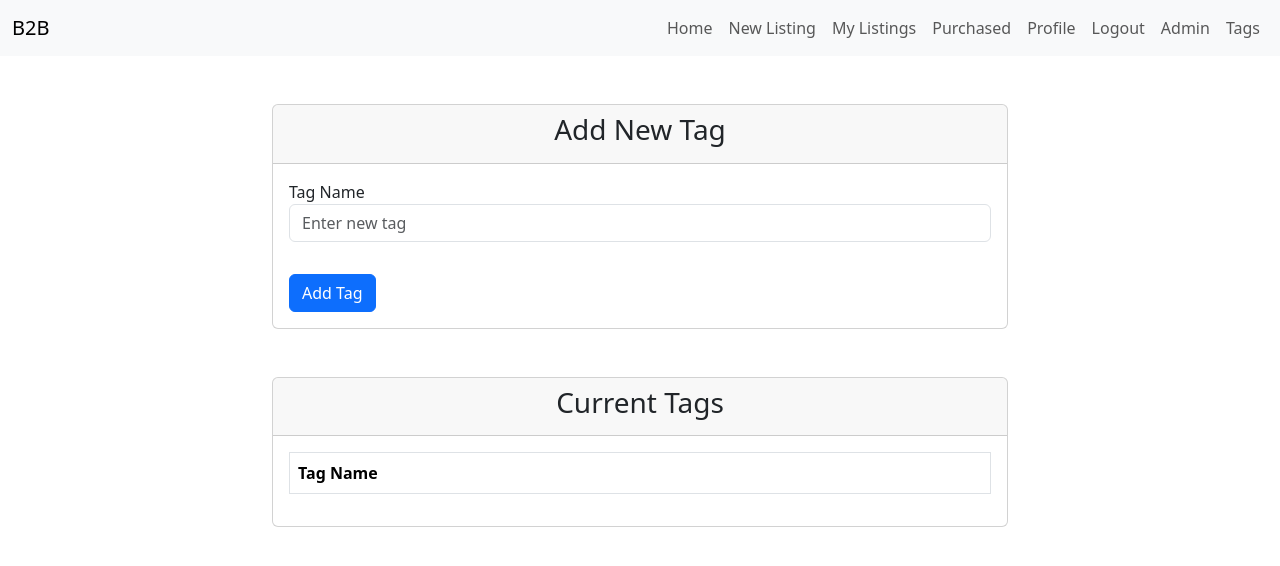
After one commit to ZafirChowdhury/b2bWeb, a Flask app: page /admin_tag in a window 1280 px wide. The commit adds this page. Shown: the top 566 px of the page. Run offline with Flask 3, Linux system fonts and the light colour scheme; the visitor is signed in with stand-in values (Sample User, id 1); data that the repository does not hold is empty; some libraries are stand-ins or nearby versions.

Commit message:
Add new tag

```diff
--- a/app.py
+++ b/app.py
@@ -665,3 +665,23 @@ def delete_review(review_id, profile_id):
     database.save("DELETE FROM profile_reviews WHERE review_id = %s", (review_id, ))
 
     return redirect(url_for("profile", user_id=profile_id))
+
+
+@app.route("/admin_tag", methods=["GET", "POST"])
+def admin_tag():
+    if not session.get("user_id"):
+        return redirect(url_for("login"))
+
+    if not session.get("is_admin"):
+        return redirect(url_for("apology", em="Only can acess this page"))
+
+    if request.method == "GET":
+        tags = database.get("SELECT * FROM tags", ())
+        return render_template("admin_tag.html", tags=tags)
+
+    if request.method == "POST":
+        tag = request.form.get("new_tag")
+
+        database.save("INSERT INTO tags (tag) VALUE (%s)", (tag, ))
+
+        return redirect(url_for("admin_tag"))
--- /dev/null
+++ b/templates/admin_tag.html
@@ -0,0 +1,54 @@
+{% extends "layout.html" %}
+
+{% block title %}: Admin Tag{% endblock %}
+
+{% block main %}
+
+    <div class="container mt-5">
+        <div class="row justify-content-center">
+            <div class="col-md-8">
+                <div class="card">
+                    <div class="card-header text-center">
+                        <h3>Add New Tag</h3>
+                    </div>
+                    <div class="card-body">
+                        <form action="/admin_tag" method="post">
+                            <div class="form-group mb-3">
+                                <label for="tag_name">Tag Name</label>
+                                <input type="text" name="new_tag" class="form-control" id="tag_name" placeholder="Enter new tag" required>
+                            </div>
+                            <button type="submit" class="btn btn-primary btn-block mt-3">Add Tag</button>
+                        </form>
+                    </div>
+                </div>
+            </div>
+        </div>
+
+        <div class="row justify-content-center mt-5">
+            <div class="col-md-8">
+                <div class="card">
+                    <div class="card-header text-center">
+                        <h3>Current Tags</h3>
+                    </div>
+                    <div class="card-body">
+                        <table class="table table-bordered">
+                            <thead>
+                                <tr>
+                                    <th>Tag Name</th>
+                                </tr>
+                            </thead>
+                            <tbody>
+                                {% for tag in tags %}
+                                <tr>
+                                    <td>{{ tag.tag }}</td>
+                                </tr>
+                                {% endfor %}
+                            </tbody>
+                        </table>
+                    </div>
+                </div>
+            </div>
+        </div>
+    </div>
+
+{% endblock %}
--- a/templates/layout.html
+++ b/templates/layout.html
@@ -54,6 +54,10 @@
                             <li class="nav-item">
                                 <a class="nav-link" href="/admin">Admin</a>
                             </li>
+
+                            <li class="nav-item">
+                                <a class="nav-link" href="/admin_tag">Tags</a>
+                            </li>
                         {% endif %}
                     </ul>
                 </div>
```
